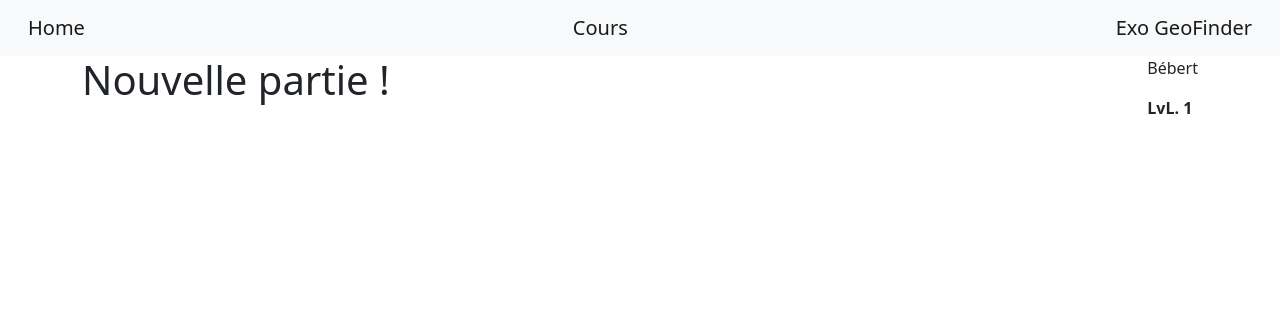
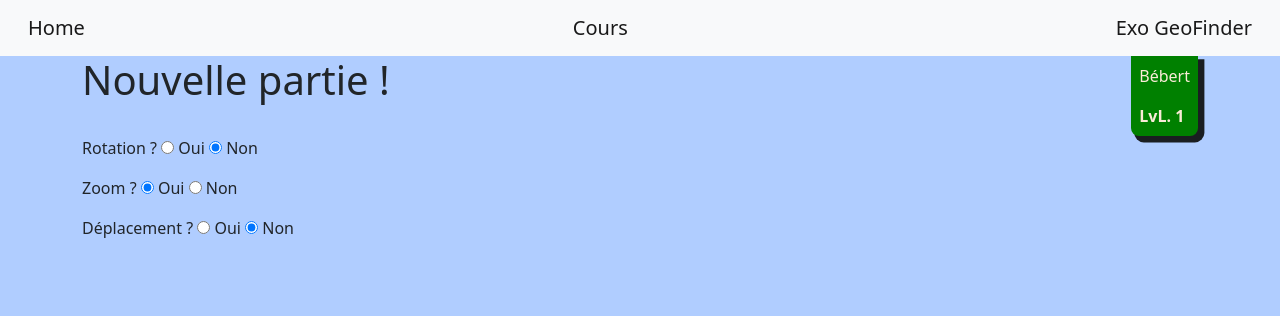
Before and after one commit to TyTy-cf/adrec-poo-pdo, a PHP site: page /html/geo_finder/index.php in a window 1280 px wide. Shown: the top 316 px of the page. Run offline with PHP 8.4, Linux system fonts and the light colour scheme.

Commit message:
save exo

```diff
--- a/html/geo_finder/index.php
+++ b/html/geo_finder/index.php
@@ -3,22 +3,54 @@
 include_once '../partials/_header.php';
 
 include_once '../../models/geo_finder/User.php';
+include_once '../../models/geo_finder/Game.php';
 
 $user = new User();
 $user->setUsername('Bébert');
+
+$game = new Game();
+$game->setUser($user);
+$game->setHasZoom(true);
+
 
 ?>
 
 <div class="container">
     <div class="d-flex justify-content-between">
         <h1>Nouvelle partie !</h1>
-        <div>
+        <div class="user">
             <p><?= $user->getUsername() ?></p>
             <strong>LvL. <?= $user->getLevel() ?></strong>
         </div>
     </div>
     <div>
-
+        <div>
+            Rotation ?
+            <input type="radio" name="game_pan"
+                   <?php if ($game->isHasPan()) { ?>checked<?php } ?>
+            > Oui
+            <input type="radio" name="game_pan"
+                   <?php if (!$game->isHasPan()) { ?>checked<?php } ?>
+            > Non
+        </div>
+        <div class="my-3">
+            Zoom ?
+            <input type="radio" name="game_zoom"
+                   <?php if ($game->isHasZoom()) { ?>checked<?php } ?>
+            > Oui
+            <input type="radio" name="game_zoom"
+                   <?php if (!$game->isHasZoom()) { ?>checked<?php } ?>
+            > Non
+        </div>
+        <div>
+            Déplacement ?
+            <input type="radio" name="game_move"
+                   <?php if ($game->isHasMove()) { ?>checked<?php } ?>
+            > Oui
+            <input type="radio" name="game_move"
+                   <?php if (!$game->isHasMove()) { ?>checked<?php } ?>
+            > Non
+        </div>
     </div>
 </div>
 
--- a/styles/main.css
+++ b/styles/main.css
@@ -7,3 +7,5 @@
 @import "bootstrap/bootstrap-reboot.rtl.min.css";
 @import "bootstrap/bootstrap-utilities.min.css";
 @import "bootstrap/bootstrap-utilities.rtl.min.css";
+
+@import "pages/geo_finder_index.css";
--- /dev/null
+++ b/styles/pages/geo_finder_index.css
@@ -0,0 +1,13 @@
+
+body {
+    background-color: #b0cdff;
+}
+
+.user {
+    background-color: green;
+    color: antiquewhite;
+    padding: 0.5em;
+    border-bottom-left-radius: 0.5em;
+    border-bottom-right-radius: 0.5em;
+    box-shadow: 0.3em 0.3em 0 0.1em #1a1e21;
+}
```
Also changed, not shown: 1 other file.
